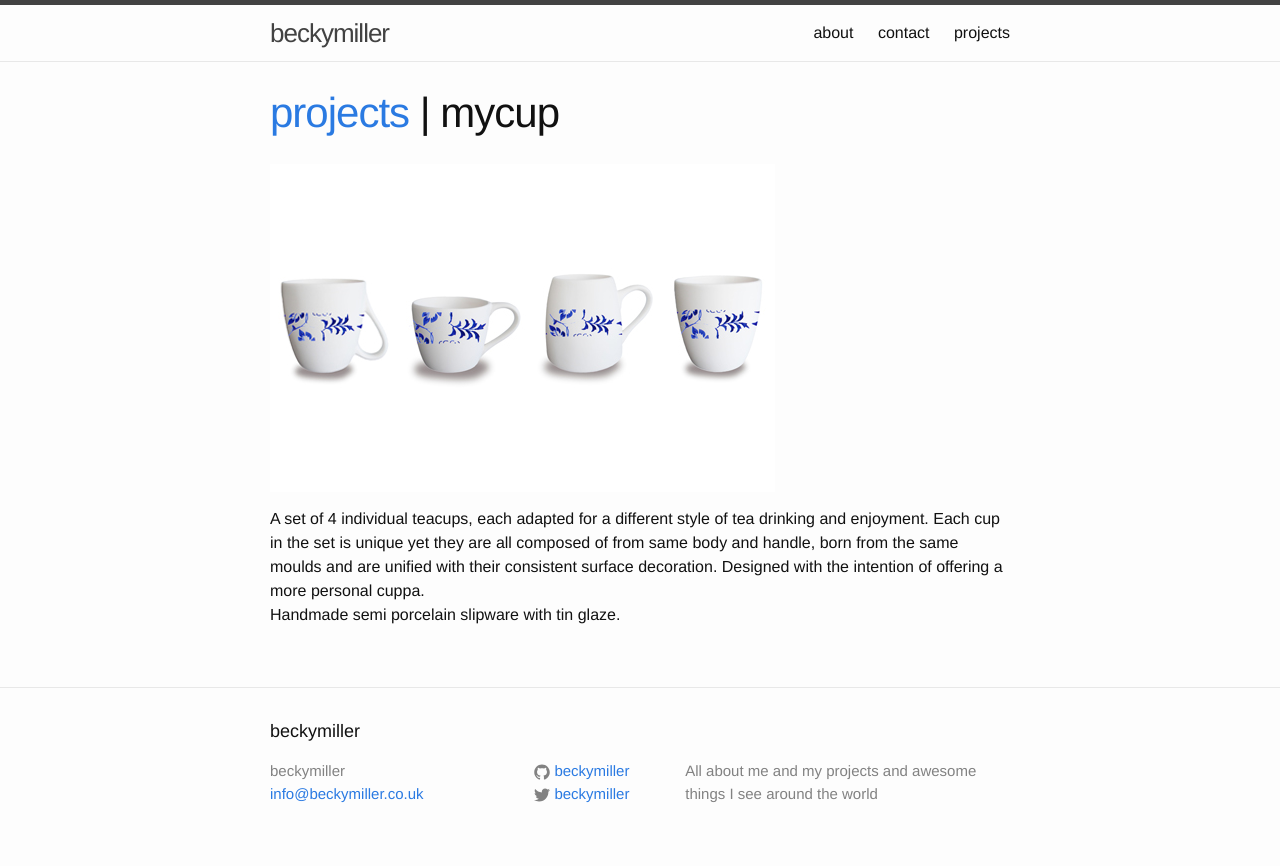
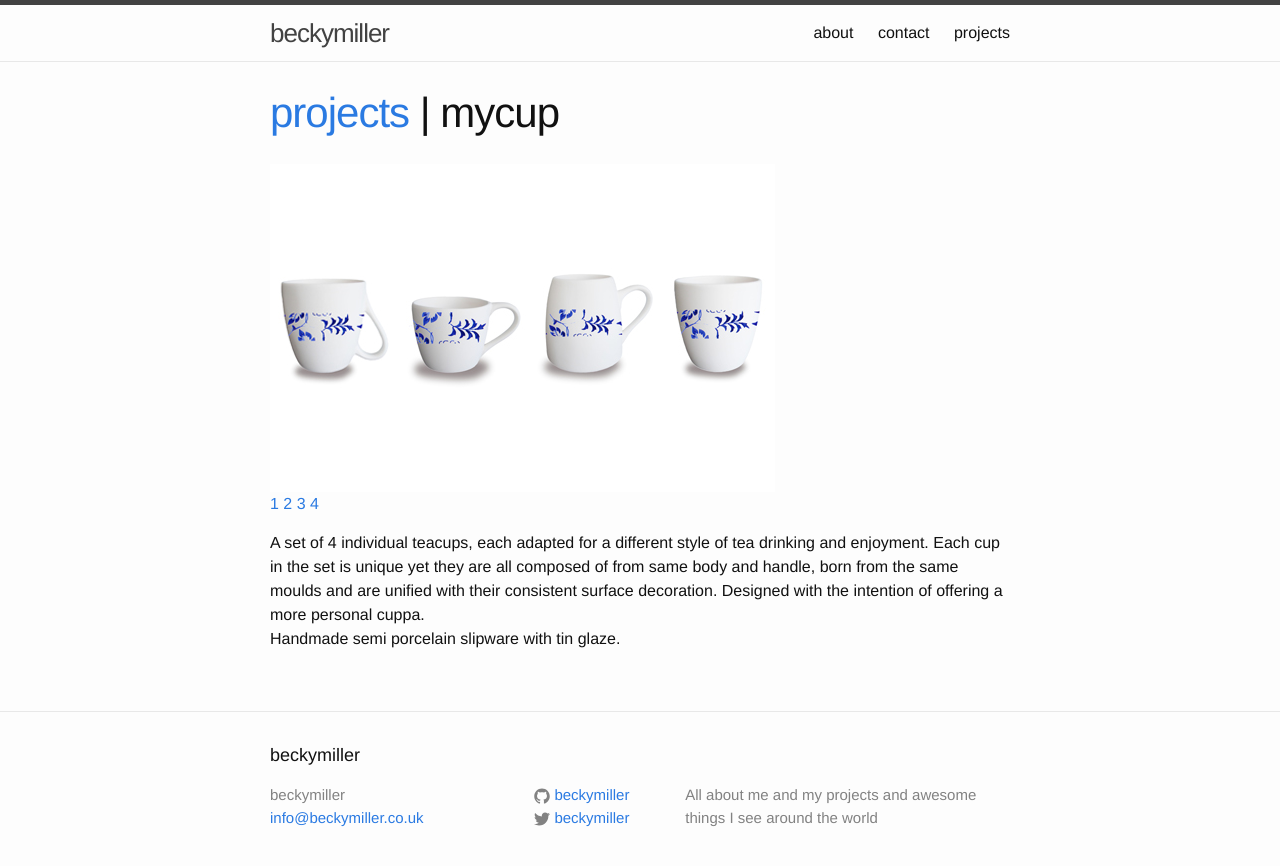
Before and after one commit to nanorepublica/beckymiller, a Jekyll site: the page built from projects/2006/mycup.md, in a window 1280 px wide. Shown: the top 866 px of the page. Built offline with Jekyll 4.4.1, drawn with Linux system fonts in a browser that asks for light colours.

Commit message:
clean up and bug fix in image gallery template

```diff
--- a/_includes/image_gallery.html
+++ b/_includes/image_gallery.html
@@ -38,14 +38,14 @@
 }
 
 </script>
-
 {% for image in page.images %}
     <img class="ig" id="i{{ forloop.index }}" src="{{ image[0] | prepend: site.baseurl }}" alt="{{ image[1] }}"/>
 {% endfor %}
 
 <br/>
 <p>
-    {% if pages.images > 1 %}
+{% assign no_of_images = page.images | size %}
+    {% if no_of_images > 1 %}
         {% for image in page.images %}
             <a id="l{{ forloop.index }}" href="#{{ forloop.index }}" >{{ forloop.index }}</a>
         {% endfor %}
```
